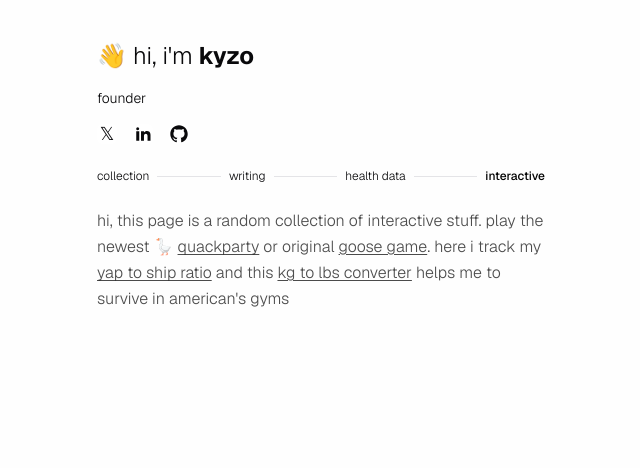
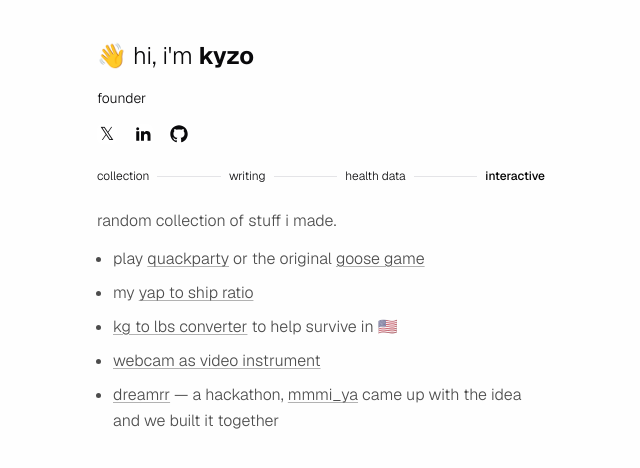
Before and after one commit to ky-zo/kyzo, a Next.js app: page /interactive in a window 1280 px wide. Shown: the top 468 px of the page, without its empty margins (319-959 px from the left). Built offline with nearby package versions, Linux system fonts and the light colour scheme.

Commit message:
Funky interactive page with hover emoji and dreamrr
Co-Authored-By: Claude Fable 5 <noreply@anthropic.com>

```diff
--- a/app/interactive/page.tsx
+++ b/app/interactive/page.tsx
@@ -1,5 +1,6 @@
 import type { Metadata } from 'next'
 import Link from 'next/link'
+import type { ReactNode } from 'react'
 
 export const metadata: Metadata = {
   title: 'interactive | kyzo',
@@ -9,41 +10,82 @@ export const metadata: Metadata = {
   },
 }
 
-export default function RandomPage() {
+type FunLinkProps = {
+  href: string
+  emoji: string
+  external?: boolean
+  children: ReactNode
+}
+
+function FunLink({ href, emoji, external, children }: FunLinkProps) {
+  const className =
+    'group relative inline-block underline decoration-black/30 underline-offset-2 transition-all duration-200 hover:-rotate-2 hover:text-black hover:decoration-black hover:decoration-wavy'
+  const pop = (
+    <span
+      aria-hidden
+      className="pointer-events-none absolute -top-6 left-1/2 -translate-x-1/2 rotate-12 scale-0 text-lg opacity-0 transition-all duration-300 group-hover:rotate-0 group-hover:scale-125 group-hover:opacity-100">
+      {emoji}
+    </span>
+  )
+  if (external) {
+    return (
+      <a href={href} target="_blank" rel="noreferrer" className={className}>
+        {children}
+        {pop}
+      </a>
+    )
+  }
   return (
-    <main className="w-full max-w-md">
-      <p className="text-base leading-relaxed text-black/70">
-        hi, this page is a random collection of interactive stuff. play the
-        newest 🪿{' '}
-        <a
-          href="https://quackparty.com/"
-          target="_blank"
-          rel="noreferrer"
-          className="underline underline-offset-2 hover:text-black">
-          quackparty
-        </a>{' '}
-        or original{' '}
-        <a
-          href="https://quack.kyzo.io"
-          target="_blank"
-          rel="noreferrer"
-          className="underline underline-offset-2 hover:text-black">
-          goose game
-        </a>
-        . here i track my{' '}
-        <Link
-          href="/interactive/x-followers"
-          className="underline underline-offset-2 hover:text-black">
-          yap to ship ratio
-        </Link>{' '}
-        and this{' '}
-        <Link
-          href="/interactive/weight-converter"
-          className="underline underline-offset-2 hover:text-black">
-          kg to lbs converter
-        </Link>{' '}
-        helps me to survive in american&apos;s gyms
-      </p>
+    <Link href={href} className={className}>
+      {children}
+      {pop}
+    </Link>
+  )
+}
+
+export default function InteractivePage() {
+  return (
+    <main className="w-full max-w-md text-base leading-relaxed text-black/70">
+      <p>random collection of stuff i made.</p>
+      <ul className="mt-3 list-disc space-y-2 pl-4">
+        <li className="transition-transform duration-200 hover:translate-x-1">
+          play{' '}
+          <FunLink href="https://quackparty.com/" emoji="🪿" external>
+            quackparty
+          </FunLink>{' '}
+          or the original{' '}
+          <FunLink href="https://quack.kyzo.io" emoji="🦆" external>
+            goose game
+          </FunLink>
+        </li>
+        <li className="transition-transform duration-200 hover:translate-x-1">
+          my{' '}
+          <FunLink href="/interactive/x-followers" emoji="🚢">
+            yap to ship ratio
+          </FunLink>
+        </li>
+        <li className="transition-transform duration-200 hover:translate-x-1">
+          <FunLink href="/interactive/weight-converter" emoji="🏋️">
+            kg to lbs converter
+          </FunLink>{' '}
+          to help survive in 🇺🇸
+        </li>
+        <li className="transition-transform duration-200 hover:translate-x-1">
+          <FunLink href="https://sounds-kyzobuilds.vercel.app" emoji="🎶" external>
+            webcam as video instrument
+          </FunLink>
+        </li>
+        <li className="transition-transform duration-200 hover:translate-x-1">
+          <FunLink href="https://dreamrr.vercel.app" emoji="💭" external>
+            dreamrr
+          </FunLink>{' '}
+          — a hackathon,{' '}
+          <FunLink href="https://x.com/mmmi_ya" emoji="✨" external>
+            mmmi_ya
+          </FunLink>{' '}
+          came up with the idea and we built it together
+        </li>
+      </ul>
     </main>
   )
 }
--- a/app/interactive/weight-converter/weight-converter.tsx
+++ b/app/interactive/weight-converter/weight-converter.tsx
@@ -143,8 +143,12 @@ function UnitSpinner({ label, unit, min, max, step, value, onChange }: SpinnerPr
   const minIndex = Math.round(min / step)
   const maxIndex = Math.round(max / step)
   const valueIndex = clamp(value / step, minIndex, maxIndex)
+  // the wheel rests on the stop nearest the value; when the value sits between
+  // stops (converted from the other unit), that stop's label shows the exact value
+  const restIndex = Math.round(valueIndex)
+  const offGrid = Math.abs(value / step - restIndex) > 1e-6
 
-  const [position, setPosition] = useState(valueIndex)
+  const [position, setPosition] = useState(restIndex)
   const [dragging, setDragging] = useState(false)
   const wheelRef = useRef<HTMLDivElement>(null)
   const drag = useRef<{ startY: number; startPosition: number; position: number; lastStop: number; moved: boolean } | null>(null)
@@ -153,8 +157,8 @@ function UnitSpinner({ label, unit, min, max, step, value, onChange }: SpinnerPr
 
   // follow the value when it changes elsewhere (other spinner, sliders)
   useEffect(() => {
-    if (!drag.current) setPosition(valueIndex)
-  }, [valueIndex])
+    if (!drag.current) setPosition(restIndex)
+  }, [restIndex])
 
   function selectStop(index: number) {
     const { valueIndex, minIndex, maxIndex, step, onChange } = latest.current
@@ -165,7 +169,12 @@ function UnitSpinner({ label, unit, min, max, step, value, onChange }: SpinnerPr
   }
 
   function applySteps(count: number) {
-    selectStop(Math.round(latest.current.position) + count)
+    // step from the exact value, not the rest stop, so every stop next to an
+    // off-grid value stays reachable (29.76 steps up to 30, not 31)
+    const { valueIndex } = latest.current
+    const base = count > 0 ? Math.floor(valueIndex + 1e-6) : Math.ceil(valueIndex - 1e-6)
+
+    selectStop(base + count)
   }
 
   const applyStepsRef = useRef(applySteps)
@@ -199,6 +208,7 @@ function UnitSpinner({ label, unit, min, max, step, value, onChange }: SpinnerPr
   for (let index = Math.max(minIndex, centerIndex - VISIBLE_NEIGHBORS); index <= Math.min(maxIndex, centerIndex + VISIBLE_NEIGHBORS); index++) {
     const distance = index - position
     const magnitude = Math.abs(distance)
+    const showsExactValue = index === restIndex && offGrid && !dragging
 
     items.push(
       <span
@@ -211,7 +221,7 @@ function UnitSpinner({ label, unit, min, max, step, value, onChange }: SpinnerPr
           opacity: Math.max(0, 1 - 0.32 * magnitude),
           filter: `blur(${Math.min(5, magnitude * 1.6)}px)`,
         }}>
-        {formatValue(index * step)}
+        {showsExactValue ? formatValue(value) : formatValue(index * step)}
       </span>,
     )
   }
--- a/app/interactive/x-followers/page.tsx
+++ b/app/interactive/x-followers/page.tsx
@@ -13,7 +13,7 @@ export default function XFollowersPage() {
     <main className="w-full max-w-md">
       <iframe
         className="block h-[590px] w-full border-0"
-        src="/follower-counter/index.html?v=area-gradients-2026-08-15"
+        src="/follower-counter/index.html?v=github-off-2026-08-15"
         title="kyzo follower and github activity"
       />
     </main>
--- a/public/follower-counter/index.html
+++ b/public/follower-counter/index.html
@@ -432,7 +432,7 @@
             <strong class="series-value" id="currentValue">16,435</strong>
           </label>
           <label class="series-toggle github">
-            <input id="githubToggle" type="checkbox" checked disabled />
+            <input id="githubToggle" type="checkbox" disabled />
             <span class="series-check" aria-hidden="true">✓</span>
             <span class="series-name">github</span>
             <strong class="series-value" id="githubValue">loading</strong>
```
